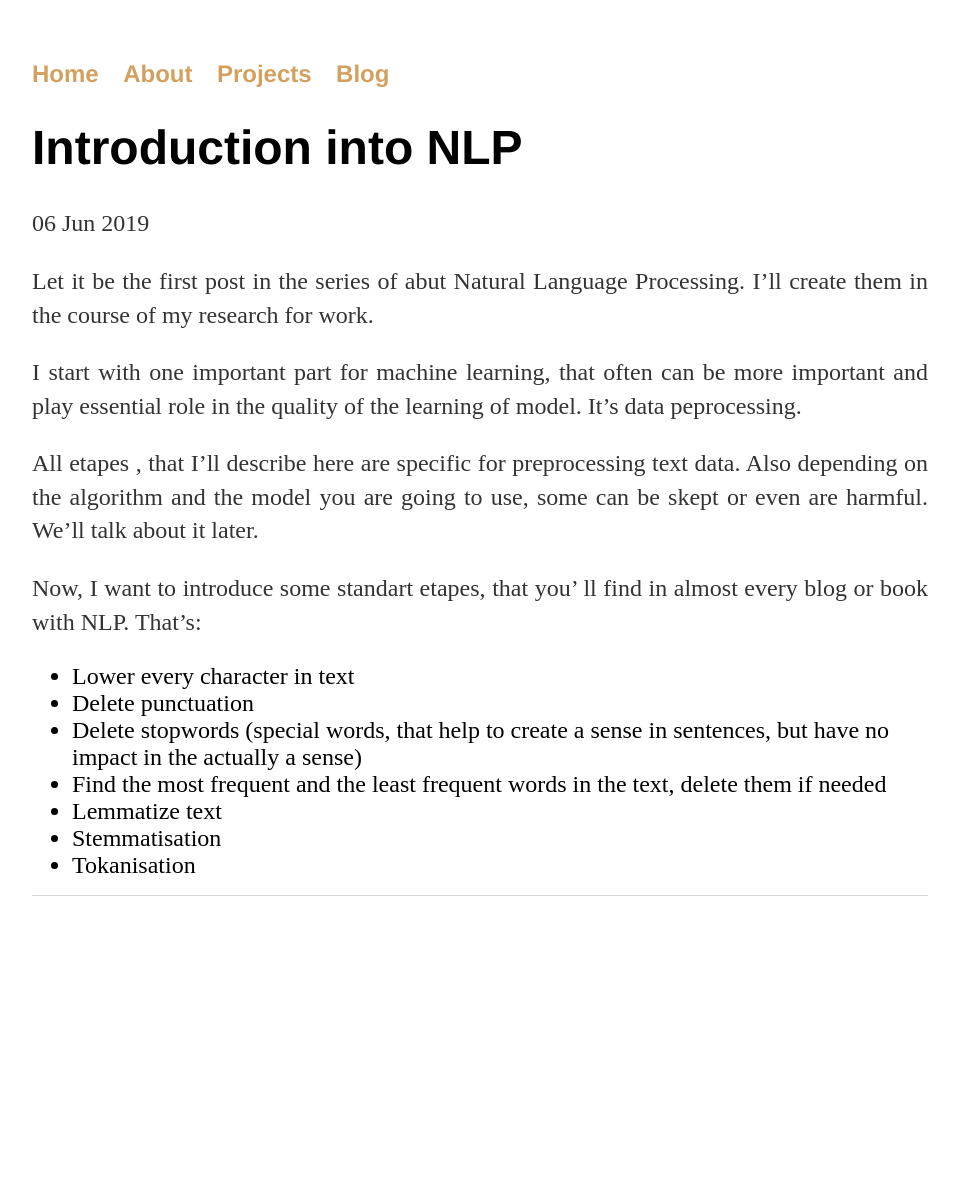
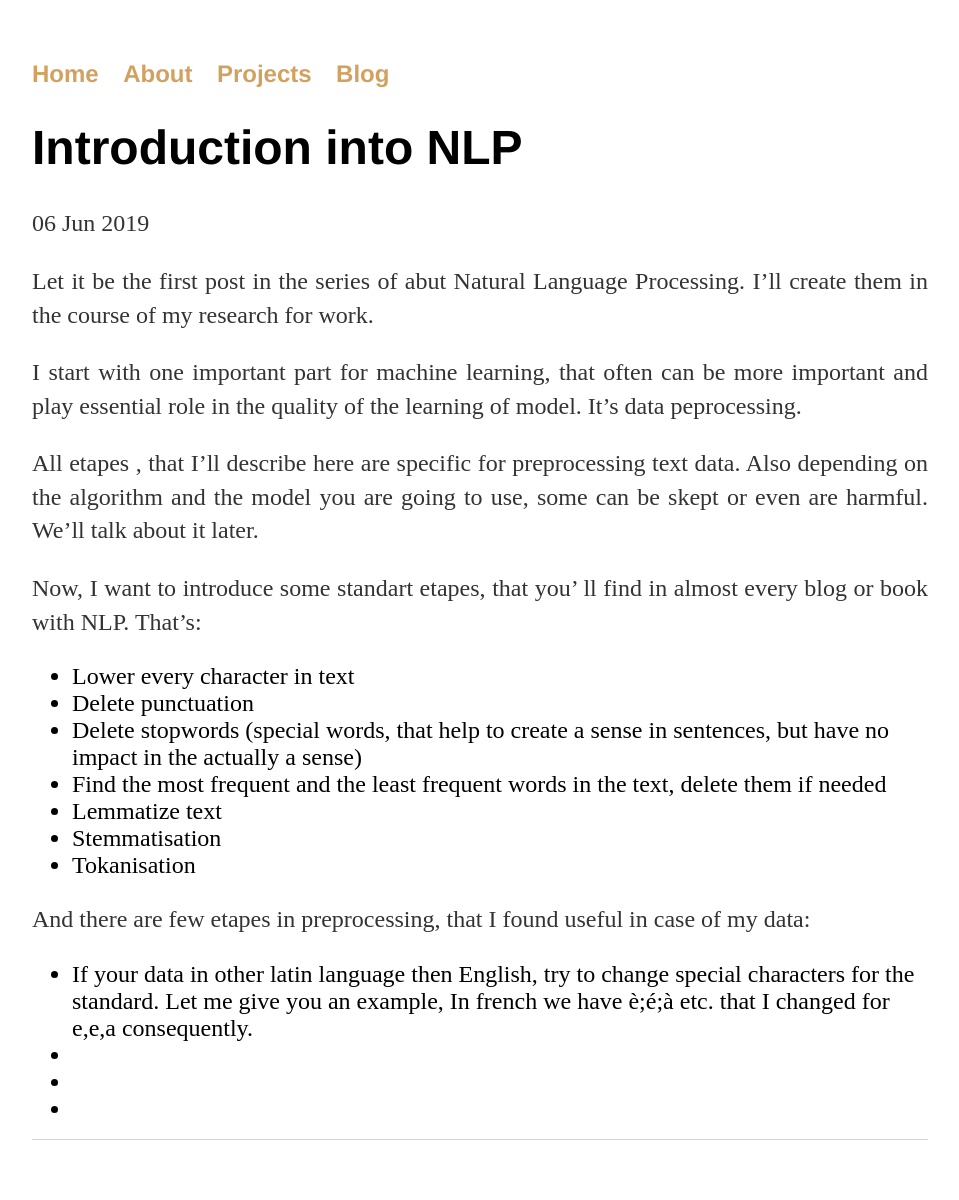
Before and after one commit to NikaChe/nikache.github.io, a Jekyll site: the page built from _posts/2019-06-06-Introduction-into-NLP.md, in a window 1280 px wide. Shown: the whole page, without its empty margins (160-1119 px from the left). Built offline with Jekyll 4.4.1, drawn with Linux system fonts in a browser that asks for light colours; before the commit the page ends 956 px from its top, so only the background shows below that.

Commit message:
Update 2019-06-06-Introduction-into-NLP.md

```diff
--- a/_posts/2019-06-06-Introduction-into-NLP.md
+++ b/_posts/2019-06-06-Introduction-into-NLP.md
@@ -21,3 +21,13 @@ I start with one important part for machine learning, that often can be more imp
   <li>Stemmatisation</li>
   <li>Tokanisation </li>
  </ul>
+
+And there are few etapes in preprocessing, that I found useful in case of my data:
+
+<ul>
+ <li>If your data in other latin language then English, try to change special characters for the standard. Let me give you an example, In french we have è;é;à etc. that I changed for e,e,a consequently. </li>
+ <li></li>
+ <li></li>
+ <li></li>
+
+</ul>
```
